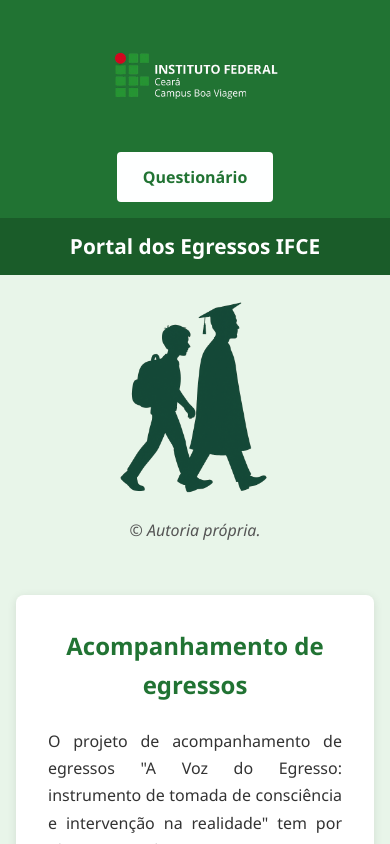
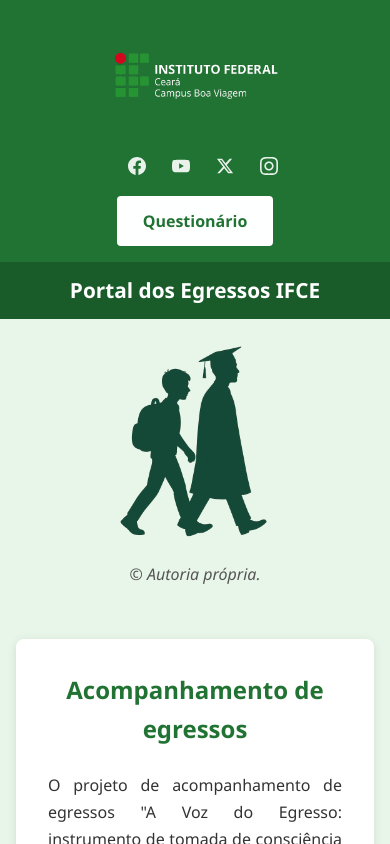
Before and after one commit to Yann-Uchoa5/projeto-egressos, a React (Vite) app: page / in a window 390 px wide. Shown: the top 844 px of the page. Built offline with nearby package versions, Linux system fonts and the light colour scheme.

Commit message:
fetch: adicionando icons

```diff
--- a/src/components/Header.jsx
+++ b/src/components/Header.jsx
@@ -19,6 +19,28 @@
           </div>
         </div>
         <div className="header-right">
+          <div className="social-icons">
+            <a href="https://www.facebook.com/ifceoficial/" target="_blank" rel="noopener noreferrer" className="social-icon">
+              <svg viewBox="0 0 24 24" fill="currentColor">
+                <path d="M24 12.073c0-6.627-5.373-12-12-12s-12 5.373-12 12c0 5.99 4.388 10.954 10.125 11.854v-8.385H7.078v-3.47h3.047V9.43c0-3.007 1.792-4.669 4.533-4.669 1.312 0 2.686.235 2.686.235v2.953H15.83c-1.491 0-1.956.925-1.956 1.874v2.25h3.328l-.532 3.47h-2.796v8.385C19.612 23.027 24 18.062 24 12.073z"/>
+              </svg>
+            </a>
+            <a href="https://www.youtube.com/ifcecoficialcomunica" target="_blank" rel="noopener noreferrer" className="social-icon">
+              <svg viewBox="0 0 24 24" fill="currentColor">
+                <path d="M23.498 6.186a3.016 3.016 0 0 0-2.122-2.136C19.505 3.545 12 3.545 12 3.545s-7.505 0-9.377.505A3.017 3.017 0 0 0 .502 6.186C0 8.07 0 12 0 12s0 3.93.502 5.814a3.016 3.016 0 0 0 2.122 2.136c1.871.505 9.376.505 9.376.505s7.505 0 9.377-.505a3.015 3.015 0 0 0 2.122-2.136C24 15.93 24 12 24 12s0-3.93-.502-5.814zM9.545 15.568V8.432L15.818 12l-6.273 3.568z"/>
+              </svg>
+            </a>
+            <a href="https://x.com/ifce_" target="_blank" rel="noopener noreferrer" className="social-icon">
+              <svg viewBox="0 0 24 24" fill="currentColor">
+                <path d="M18.244 2.25h3.308l-7.227 8.26 8.502 11.24H16.17l-5.214-6.817L4.99 21.75H1.68l7.73-8.835L1.254 2.25H8.08l4.713 6.231zm-1.161 17.52h1.833L7.084 4.126H5.117z"/>
+              </svg>
+            </a>
+            <a href="https://www.instagram.com/ifceboaviagemoficial/" target="_blank" rel="noopener noreferrer" className="social-icon">
+              <svg viewBox="0 0 24 24" fill="currentColor">
+                <path d="M12 2.163c3.204 0 3.584.012 4.85.07 3.252.148 4.771 1.691 4.919 4.919.058 1.265.069 1.645.069 4.849 0 3.205-.012 3.584-.069 4.849-.149 3.225-1.664 4.771-4.919 4.919-1.266.058-1.644.07-4.85.07-3.204 0-3.584-.012-4.849-.07-3.26-.149-4.771-1.699-4.919-4.92-.058-1.265-.07-1.644-.07-4.849 0-3.204.013-3.583.07-4.849.149-3.227 1.664-4.771 4.919-4.919 1.266-.057 1.645-.069 4.849-.069zm0-2.163c-3.259 0-3.667.014-4.947.072-4.358.2-6.78 2.618-6.98 6.98-.059 1.281-.073 1.689-.073 4.948 0 3.259.014 3.668.072 4.948.2 4.358 2.618 6.78 6.98 6.98 1.281.058 1.689.072 4.948.072 3.259 0 3.668-.014 4.948-.072 4.354-.2 6.782-2.618 6.979-6.98.059-1.28.073-1.689.073-4.948 0-3.259-.014-3.667-.072-4.947-.196-4.354-2.617-6.78-6.979-6.98-1.281-.059-1.69-.073-4.949-.073zm0 5.838c-3.403 0-6.162 2.759-6.162 6.162s2.759 6.163 6.162 6.163 6.162-2.759 6.162-6.163c0-3.403-2.759-6.162-6.162-6.162zm0 10.162c-2.209 0-4-1.79-4-4 0-2.209 1.791-4 4-4s4 1.791 4 4c0 2.21-1.791 4-4 4z"/>
+              </svg>
+            </a>
+          </div>
           <button className="questionario-btn" onClick={() => navigate("/formulario")}>Questionário</button>
         </div>
       </div>
--- a/src/pages/TelaInicial/home.css
+++ b/src/pages/TelaInicial/home.css
@@ -68,6 +68,43 @@
 .header-right {
   display: flex;
   align-items: center;
+  gap: 6rem;
+}
+
+.social-icons {
+  display: flex;
+  align-items: center;
+  gap: 1.2rem;
+  margin-right: -1rem;
+}
+
+.social-icons {
+  display: flex;
+  align-items: center;
+  gap: 1.2rem;
+}
+
+.social-icon {
+  display: flex;
+  align-items: center;
+  justify-content: center;
+  width: 32px;
+  height: 32px;
+  color: white;
+  text-decoration: none;
+  transition: all 0.3s ease;
+  opacity: 0.9;
+}
+
+.social-icon:hover {
+  opacity: 1;
+  transform: translateY(-2px);
+  color: white;
+}
+
+.social-icon svg {
+  width: 20px;
+  height: 20px;
 }
 
 .questionario-btn {
@@ -347,6 +384,25 @@
     gap: 0.5rem;
   }
 
+  .header-right {
+    flex-direction: column;
+    gap: 1rem;
+  }
+
+  .social-icons {
+    gap: 1rem;
+  }
+
+  .social-icon {
+    width: 28px;
+    height: 28px;
+  }
+
+  .social-icon svg {
+    width: 18px;
+    height: 18px;
+  }
+
   .ifce-logo {
     height: 120px;
   }
--- a/src/pages/TelaInicial/home.jsx
+++ b/src/pages/TelaInicial/home.jsx
@@ -48,9 +48,9 @@
         <div className="footer-column">
           <h3 className="footer-title">Links</h3>
           <ul className="footer-links">
-            <li><a href="#">Sobre o IFCE</a></li>
-            <li><a href="#">Contatos</a></li>
-            <li><a href="#">Central de atendimento</a></li>
+            <li><a href="https://ifce.edu.br/acesso-a-informacao/Institucional" target="_blank" rel="noopener noreferrer">Sobre o IFCE</a></li>
+            <li><a href="https://ifce.edu.br/boa-viagem/campus_boaviagem/contatos" target="_blank" rel="noopener noreferrer">Contatos</a></li>
+            <li><a href="https://suap.ifce.edu.br/centralservicos/chamado_externo_abrir/" target="_blank" rel="noopener noreferrer">Central de atendimento</a></li>
           </ul>
         </div>
 
```
Also changed, not shown: src/hooks/index.js (line endings or trailing spaces), src/hooks/useAuth.js (line endings or trailing spaces).
